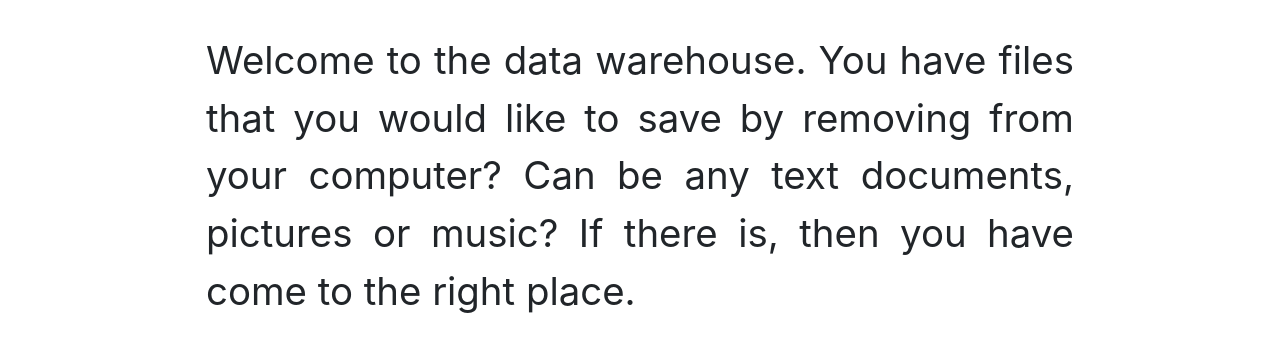
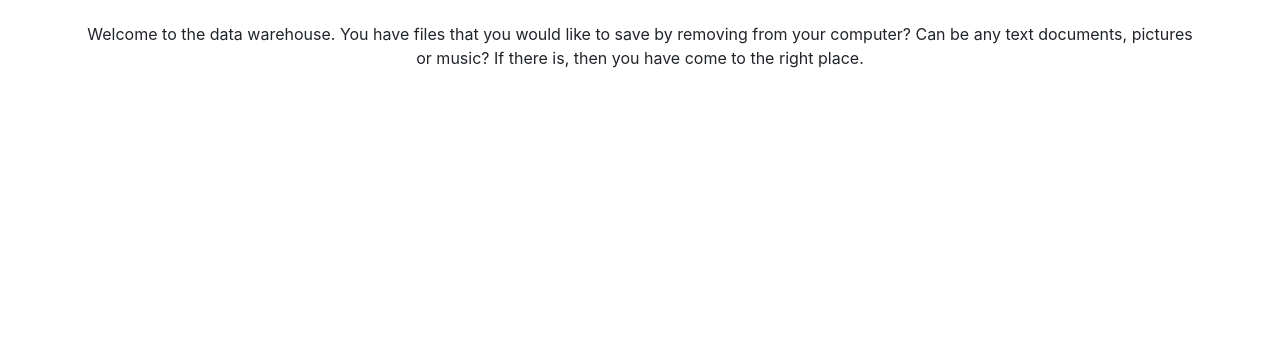
Before and after one commit to utkini/file_storage, a Flask app: page / in a window 1280 px wide. Shown: the part 72-424 px from the top of the page. Run offline with Flask 2, Linux system fonts and the light colour scheme; some libraries are stand-ins or nearby versions.

Commit message:
some changes

```diff
--- a/app/templates/main.html
+++ b/app/templates/main.html
@@ -2,9 +2,8 @@
 
 {% block content_body %}
 
-    <div class="align-middle" style="margin-top: 2%; margin-left: 10%;
-    margin-right: 10%; padding: 10px; font-size: 3vw; min-font-size: 18px">
-        <p class="text-justify">
+    <div style="margin-top: 2%">
+    <p style="text-align: center">
             Welcome to the data warehouse. You have files that you would like to save by removing from your computer?
             Can be any text documents, pictures or music? If there is, then you have come to the right place.
         </p>
```
